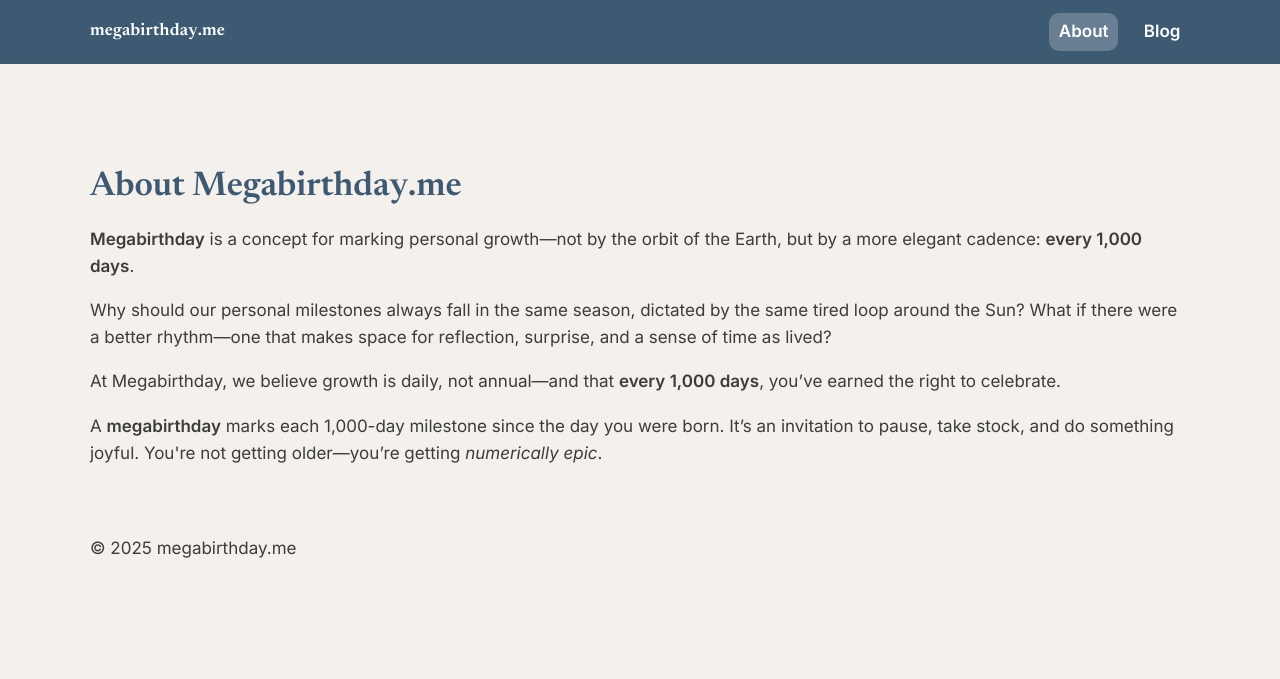
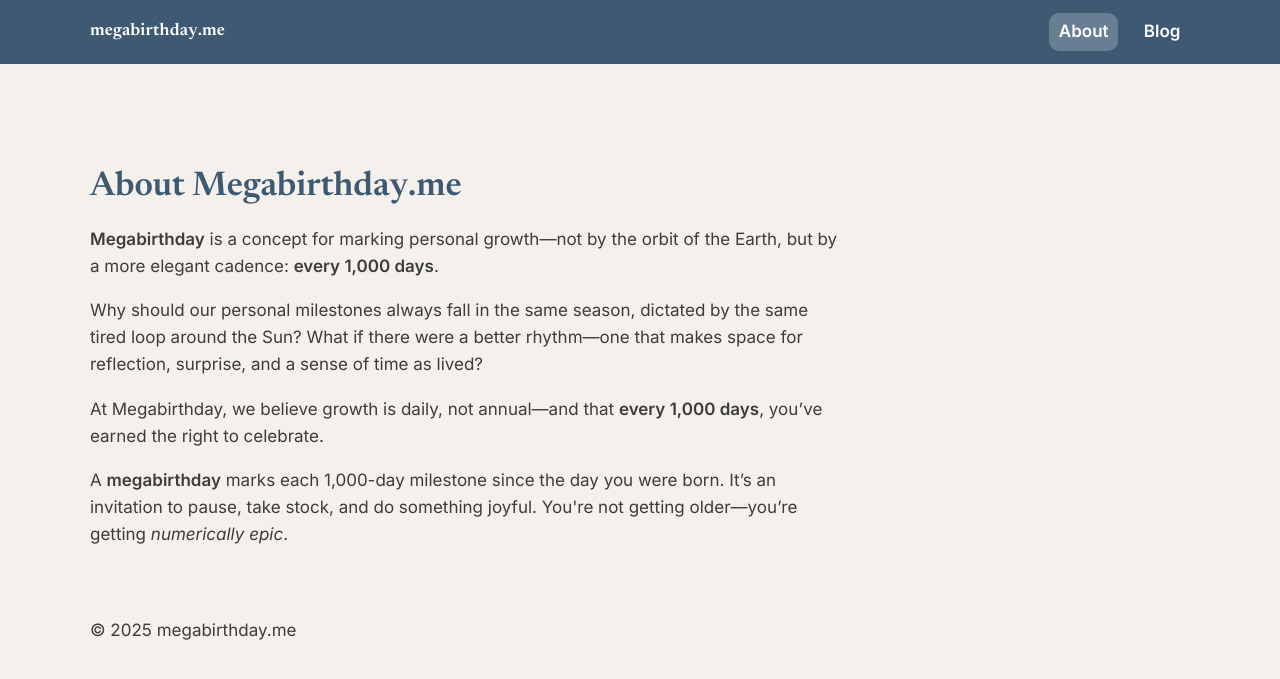
Before and after one commit to Vazool/megabirthday, a Jekyll site: the page built from about.html, in a window 1280 px wide. Shown: the top 679 px of the page. Built offline with Jekyll 4.4.1, drawn with Linux system fonts in a browser that asks for light colours.

Commit message:
Update main.css
Added .prose helper code to constrain right edge of body

```diff
--- a/assets/css/main.css
+++ b/assets/css/main.css
@@ -111,6 +111,9 @@ h1, h2, h3 {
   margin-bottom: 0.5em;
 }
 
+/* Maintains the same left alignment as the nav/footer but constrains the right edge so your eyes don’t have to travel as far  */
+.prose > p, .prose > ul, .prose > ol { max-width: 70ch; }
+
 /* Links */
 a {
   color: var(--warm-teal);
```
